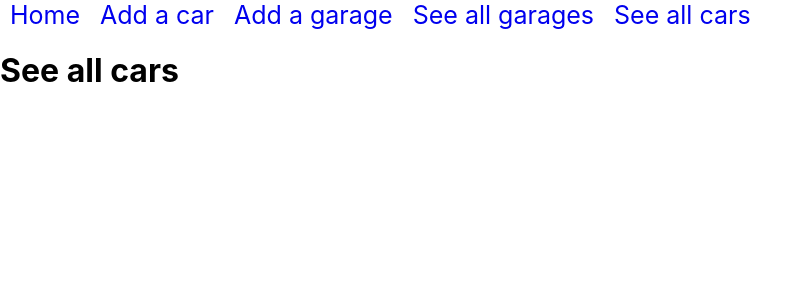
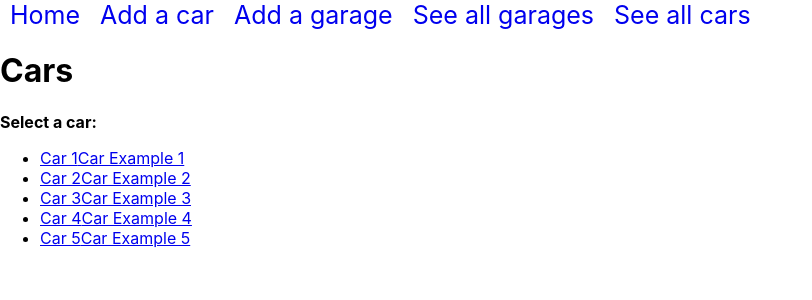
Before and after one commit to sashumi/cne-group1, a React (Create React App) app in the folder frontend/: page /cars/all in a window 1280 px wide. Shown: the top 300 px of the page, without its empty margins (0-812 px from the left). Built offline with nearby package versions, Linux system fonts and the light colour scheme.

Commit message:
Garage and cars read added

```diff
--- a/frontend/src/App.js
+++ b/frontend/src/App.js
@@ -31,13 +31,13 @@ function App() {
             <Route exact path="/cars/all">
                 <Cars/>
             </Route>
-            <Route exact path="/cars/:id">
+            <Route exact path="/cars/readbyid/:id">
                 <CarID/>
             </Route>
-            <Route exact path="/car/:name">
+            <Route exact path="/car/readbyname/:name">
                 <CarName/>
             </Route>
-            <Route exact path="/garage/:id">
+            <Route exact path="/garage/readbyid/:id">
                 <GarageID/>
             </Route>
         </Switch>
--- a/frontend/src/Components/AllCars.jsx
+++ b/frontend/src/Components/AllCars.jsx
@@ -1,4 +1,35 @@
+import {Link, useParams} from 'react-router-dom';
+
 const Cars = () => {
-    return( <h1> See all cars </h1> );
+    const {id} = useParams();
+    return(
+        <>
+            <h1>Cars</h1>
+            <strong>Select a car:</strong>
+            <ul>
+                <li>
+                    <Link to="/cars/readbyid/1">Car 1</Link>
+                    <Link to="/cars/readbyname/carexample1">Car Example 1</Link>
+                </li>
+                <li>
+                    <Link to="/cars/readbyid/2">Car 2</Link>
+                    <Link to="/cars/readbyname/carexample2">Car Example 2</Link>
+                </li>
+                <li>
+                    <Link to="/cars/readbyid/3">Car 3</Link>
+                    <Link to="/cars/readbyname/carexample3">Car Example 3</Link>
+                </li>
+                <li>
+                    <Link to="/cars/readbyid/4">Car 4</Link>
+                    <Link to="/cars/readbyname/carexample4">Car Example 4</Link>
+                </li>
+                <li>
+                    <Link to="/cars/readbyid/5">Car 5</Link>
+                    <Link to="/cars/readbyname/carexample5">Car Example 5</Link>
+                </li>
+            </ul>
+            <p>{id}</p>
+        </>
+    );
 }
 export default Cars;
--- a/frontend/src/Components/AllGarages.jsx
+++ b/frontend/src/Components/AllGarages.jsx
@@ -1,4 +1,30 @@
+import {Link, useParams} from 'react-router-dom';
+
 const Garages = () => {
-    return( <h1> See all garage </h1> );
+    const {id} = useParams();
+    return(
+        <>
+            <h1>Garages</h1>
+            <strong>Select a garage:</strong>
+            <ul>
+                <li>
+                    <Link to="/garage/readbyid/1">Garage 1</Link>
+                </li>
+                <li>
+                    <Link to="/garage/readbyid/2">Garage 2</Link>
+                </li>
+                <li>
+                    <Link to="/garage/readbyid/3">Garage 3</Link>
+                </li>
+                <li>
+                    <Link to="/garage/readbyid/4">Garage 4</Link>
+                </li>
+                <li>
+                    <Link to="/garage/readbyid/5">Garage 5</Link>
+                </li>
+            </ul>
+            <p>{id}</p>
+        </>
+    );
 }
 export default Garages;
```
